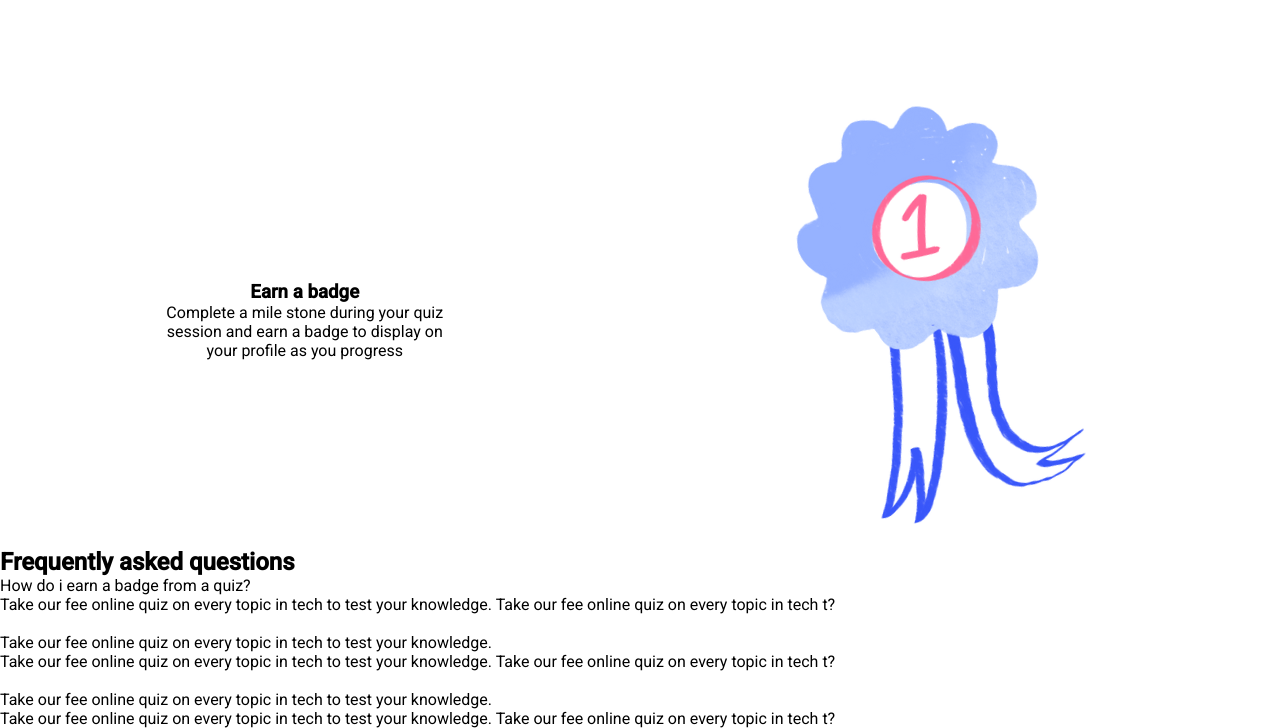
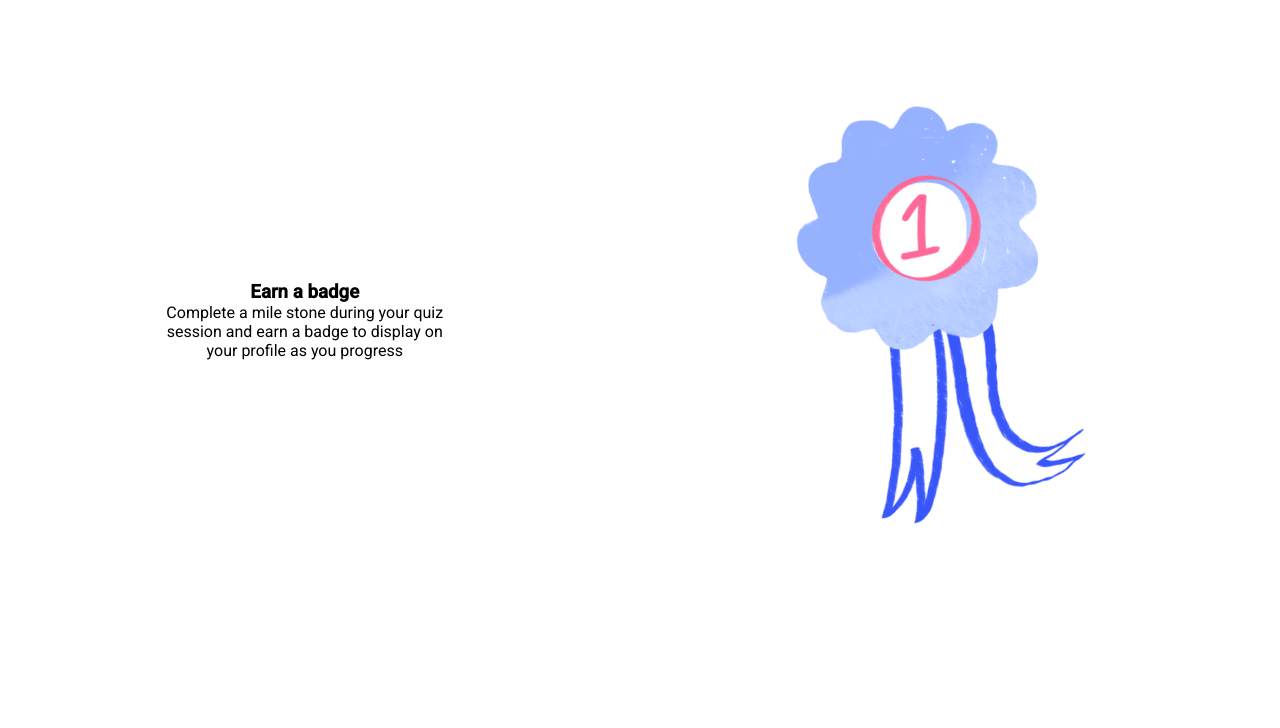
Before and after one commit to Emmanueluko3/Quizicle, a plain HTML site: page howitworks.html in a window 1280 px wide. Shown: the part 1074-1802 px from the top of the page. After the commit the page ends 1622 px from the top, so only its background shows below. Drawn offline with Linux system fonts and the light colour scheme; a web font is replaced by a local one.

Commit message:
Revert "I handled the Frequently asked questions responsible"

```diff
--- a/howitworks.html
+++ b/howitworks.html
@@ -83,22 +83,6 @@
               <img src="./img/first place trophy.png" alt="" />
             </div>
           </div>
-        <!-- FAQ -->
-        <div class="card">
-            <h1>Frequently asked questions</h1>
-            <div class="slide">
-                <p class="first-text">How do i earn a badge from a quiz?</p>
-                <p class="second-text">Take our fee online quiz on every topic in tech to test your knowledge. Take our fee online quiz on every topic in tech t?</p>
-            </div><br>
-            <div class="slide">
-                <p class="first-text">Take our fee online quiz on every topic in tech to test your knowledge. </p>
-                <p class="second-text">Take our fee online quiz on every topic in tech to test your knowledge. Take our fee online quiz on every topic in tech t?</p>
-            </div> <br>
-            <div class="slide">
-                <p class="first-text">Take our fee online quiz on every topic in tech to test your knowledge.</p>
-                <p class="second-text">Take our fee online quiz on every topic in tech to test your knowledge. Take our fee online quiz on every topic in tech t?</p>
-            </div>
-        </div>
         </div>
       </div>
     </section>
```
